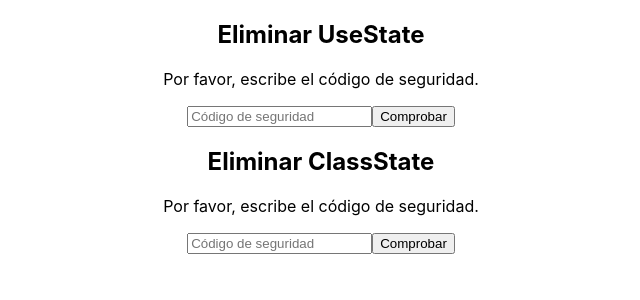
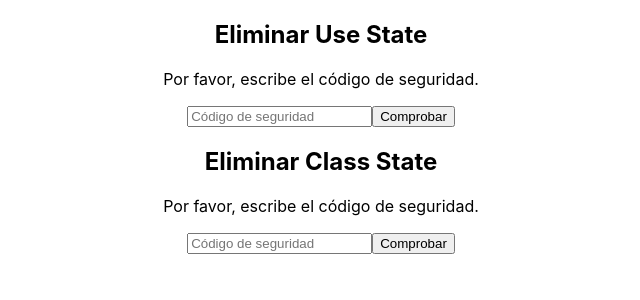
Before and after one commit to FROSTYLAN/SecurityApp, a React (Create React App) app: page / in a window 1280 px wide. Shown: the top 300 px of the page, without its empty margins (319-959 px from the left). Built offline with nearby package versions, Linux system fonts and the light colour scheme.

Commit message:
Estados simples: React.Component vs. useState

```diff
--- a/src/App.js
+++ b/src/App.js
@@ -5,8 +5,8 @@
 function App() {
   return (
     <div className="App">
-      <UseState />
-      <ClassState />
+      <UseState name="Use State" />
+      <ClassState name="Class State" />
     </div>
   );
 }
--- a/src/ClassState.js
+++ b/src/ClassState.js
@@ -1,15 +1,32 @@
 import React from "react";
 
 class ClassState extends React.Component {
+  constructor(props) {
+    super(props);
+    this.state = {
+      error: false,
+    };
+  }
+
   render() {
     return (
       <div>
-        <h2>Eliminar ClassState</h2>
+        <h2>Eliminar {this.props.name}</h2>
 
         <p>Por favor, escribe el código de seguridad.</p>
 
+        {this.state.error && <p>Error: El código es incorrecto.</p>}
+
         <input placeholder="Código de seguridad" />
-        <button>Comprobar</button>
+        <button
+          onClick={() =>
+            this.setState((prevState) => ({
+              error: !prevState.error,
+            }))
+          }
+        >
+          Comprobar
+        </button>
       </div>
     );
   }
--- a/src/UseState.js
+++ b/src/UseState.js
@@ -1,14 +1,18 @@
 import React from "react";
 
-function UseState() {
+function UseState({ name }) {
+  const [error, setError] = React.useState(false);
+
   return (
     <div>
-      <h2>Eliminar UseState </h2>
+      <h2>Eliminar {name}</h2>
 
       <p>Por favor, escribe el código de seguridad.</p>
 
+      {error && <p>Error: El código es incorrecto.</p>}
+
       <input placeholder="Código de seguridad" />
-      <button>Comprobar</button>
+      <button onClick={() => setError(!error)}>Comprobar</button>
     </div>
   );
 }
```
